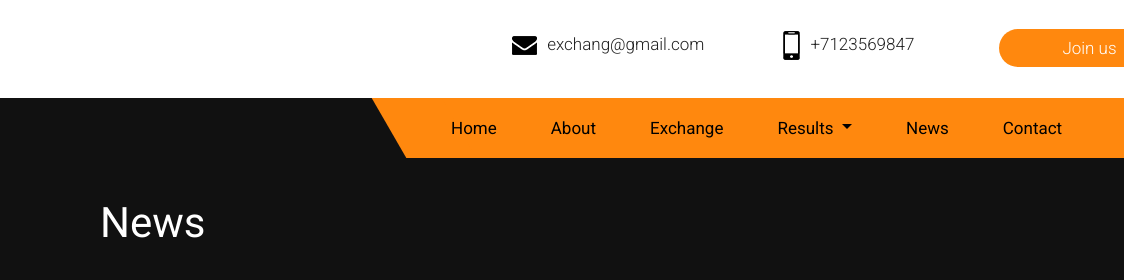
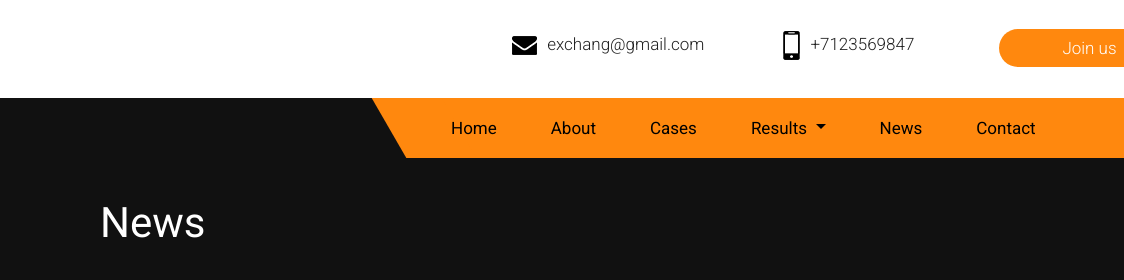
Before and after one commit to Pankajvijaybhatnagar/sepil, a plain HTML site: page new.html in a window 1280 px wide. Shown: the top 280 px of the page, 0-1124 px from the left. Drawn offline with Linux system fonts and the light colour scheme; a script that the page names is missing.

Commit message:
Update new.html

```diff
--- a/new.html
+++ b/new.html
@@ -90,7 +90,7 @@
                                     <ul class="navbar-nav">
                                         <li><a class="nav-link" href="index.html">Home</a></li>
                                         <li><a class="nav-link" href="about.html">About</a></li>
-                                        <li><a class="nav-link" href="exchange.html">Exchange</a></li>
+                                        <li><a class="nav-link" href="exchange.html">Cases</a></li>
                                         <li class="nav-item dropdown">
                                             <a class="nav-link dropdown-toggle" href="services.html" id="servicesDropdown" role="button" data-toggle="dropdown" aria-haspopup="true" aria-expanded="false">
                                                 Results
```
